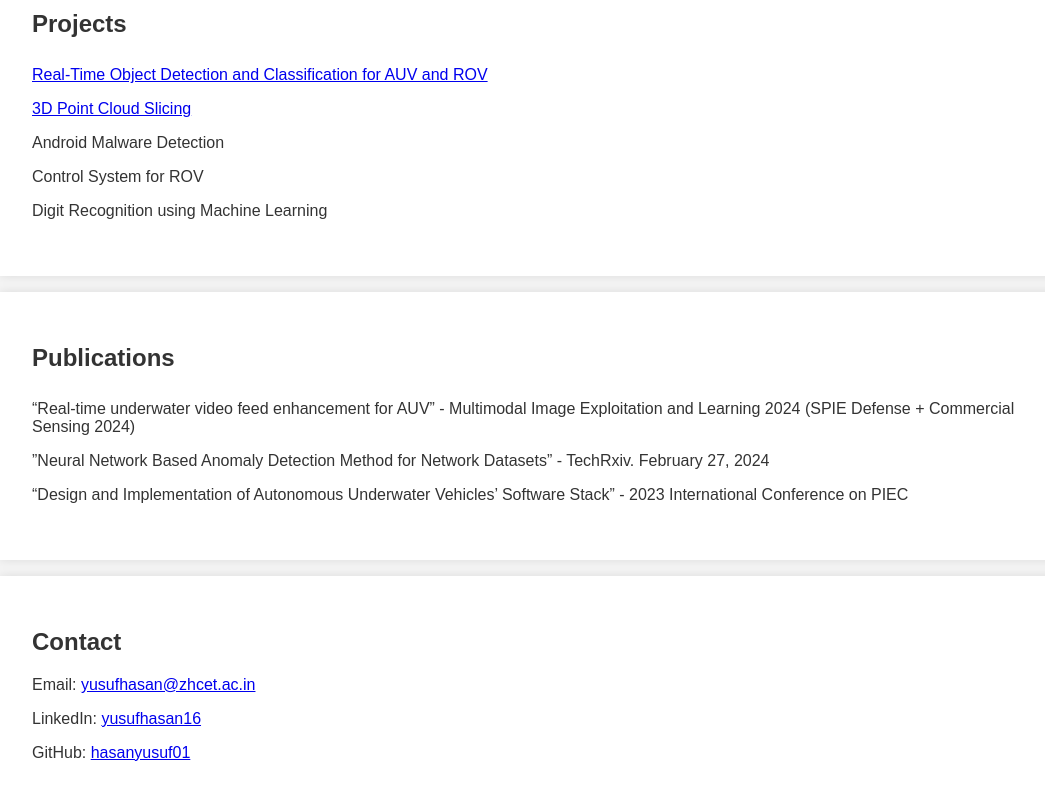
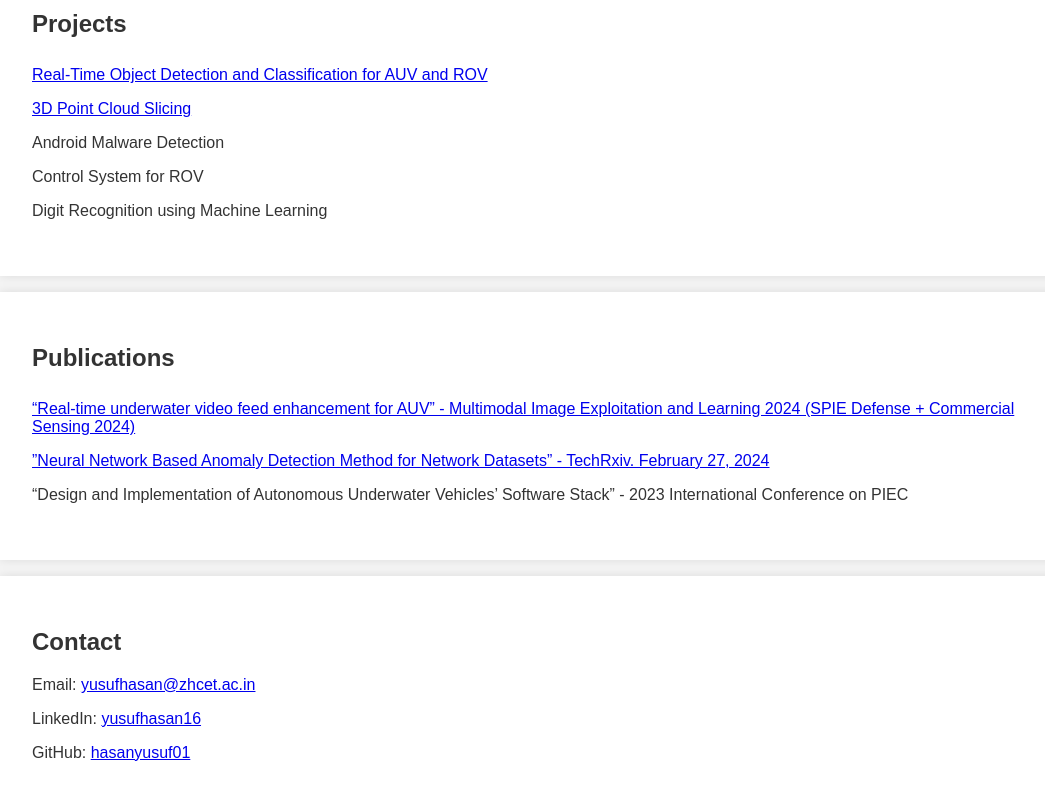
Before and after one commit to hasanyusuf01/yusufhasan.github.io, a plain HTML site: page index.html in a window 1280 px wide. Shown: the part 1091-1891 px from the top of the page, without its empty margins (96-1141 px from the left). Drawn offline with Linux system fonts and the light colour scheme; a script that the page names is missing.

Commit message:
html update

```diff
--- a/index.html
+++ b/index.html
@@ -64,9 +64,9 @@
     <section id="publications">
         <h2>Publications</h2>
         <ul>
-            <li>“Real-time underwater video feed enhancement for AUV” - Multimodal Image Exploitation and Learning 2024 (SPIE Defense + Commercial Sensing 2024)</li>
-            <li>”Neural Network Based Anomaly Detection Method for Network Datasets” - TechRxiv. February 27, 2024</li>
-            <li>“Design and Implementation of Autonomous Underwater Vehicles’ Software Stack” - 2023 International Conference on PIEC</li>
+            <li><a href="https://www.spiedigitallibrary.org/conference-proceedings-of-spie/13033/3013661/Real-time-underwater-video-feed-enhancement-for-autonomous-underwater-vehicles/10.1117/12.3013661.short">“Real-time underwater video feed enhancement for AUV” - Multimodal Image Exploitation and Learning 2024 (SPIE Defense + Commercial Sensing 2024)</li>
+            <li><a href="https://www.techrxiv.org/users/748053/articles/719756-neural-network-based-anomaly-detection-method-for-network-datasets">”Neural Network Based Anomaly Detection Method for Network Datasets” - TechRxiv. February 27, 2024</li>
+            <li><a href="https://ieeexplore.ieee.org/document/10085802"></a>“Design and Implementation of Autonomous Underwater Vehicles’ Software Stack” - 2023 International Conference on PIEC</li>
         </ul>
     </section>
 
```
